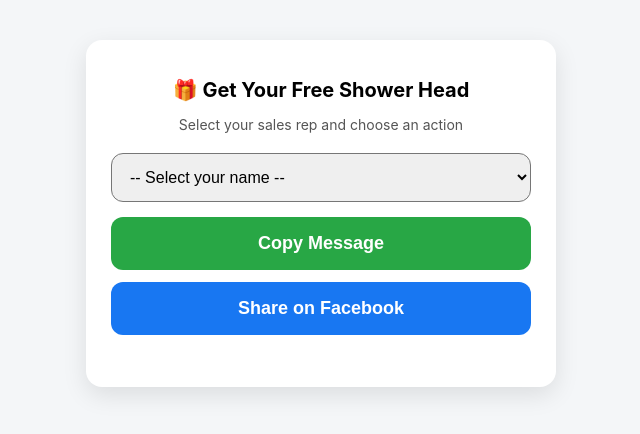
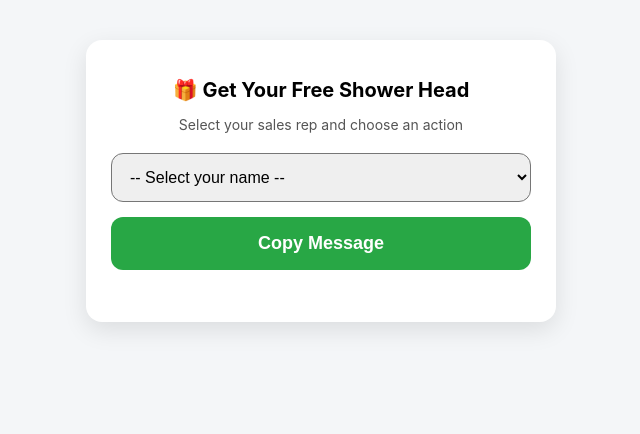
Before and after one commit to mike2618/FreeShowerHead, a plain HTML site: page index.html in a window 1280 px wide. Shown: the whole page, without its empty margins (319-959 px from the left). Drawn offline with Linux system fonts and the light colour scheme.

Commit message:
Remove Facebook Button

```diff
--- a/index.html
+++ b/index.html
@@ -64,7 +64,6 @@
   </select>
 
   <button id="copyBtn">Copy Message</button>
-  <button id="fbBtn">Share on Facebook</button>
 
   <div id="status" class="status"></div>
 </div>
```
